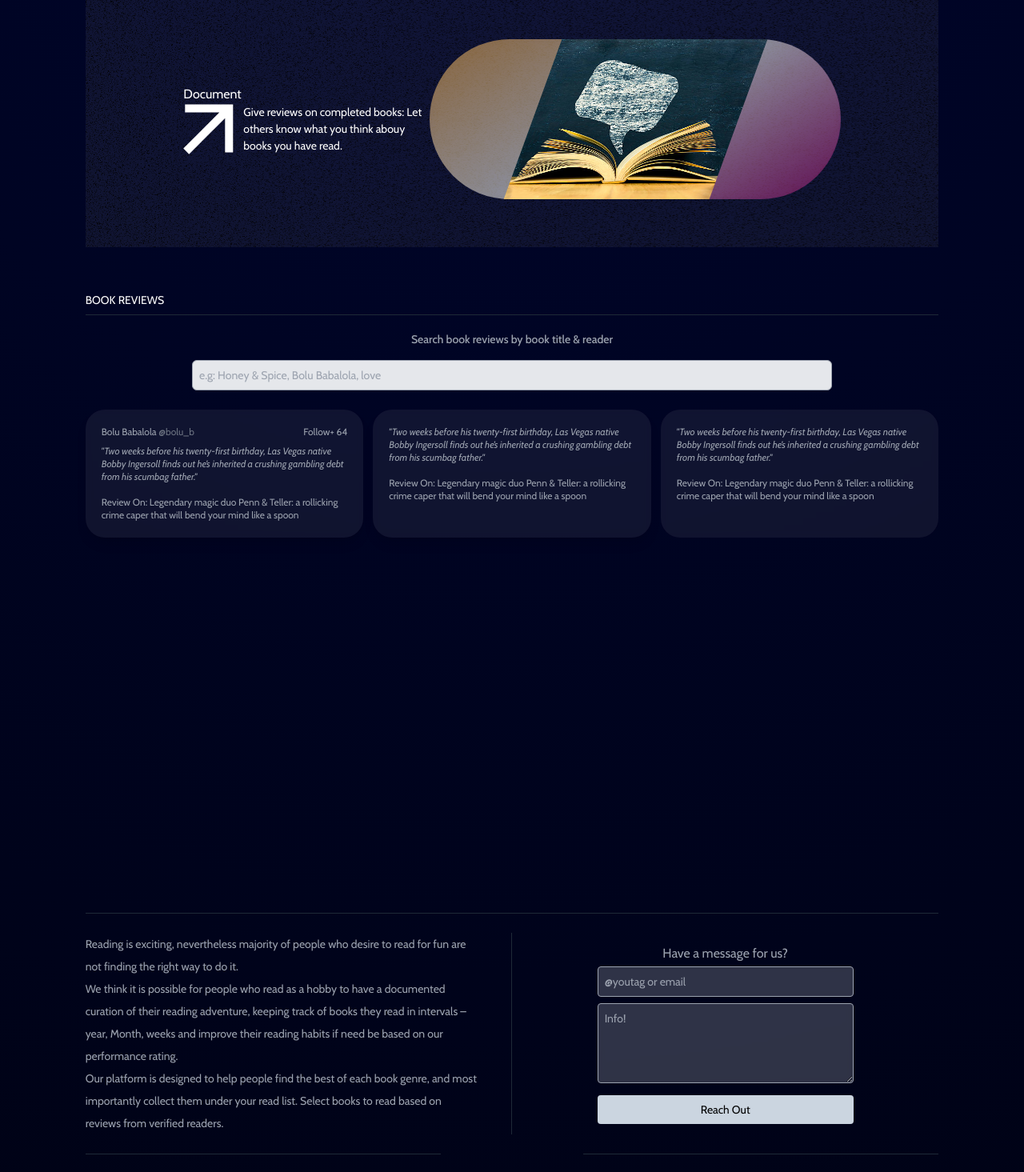
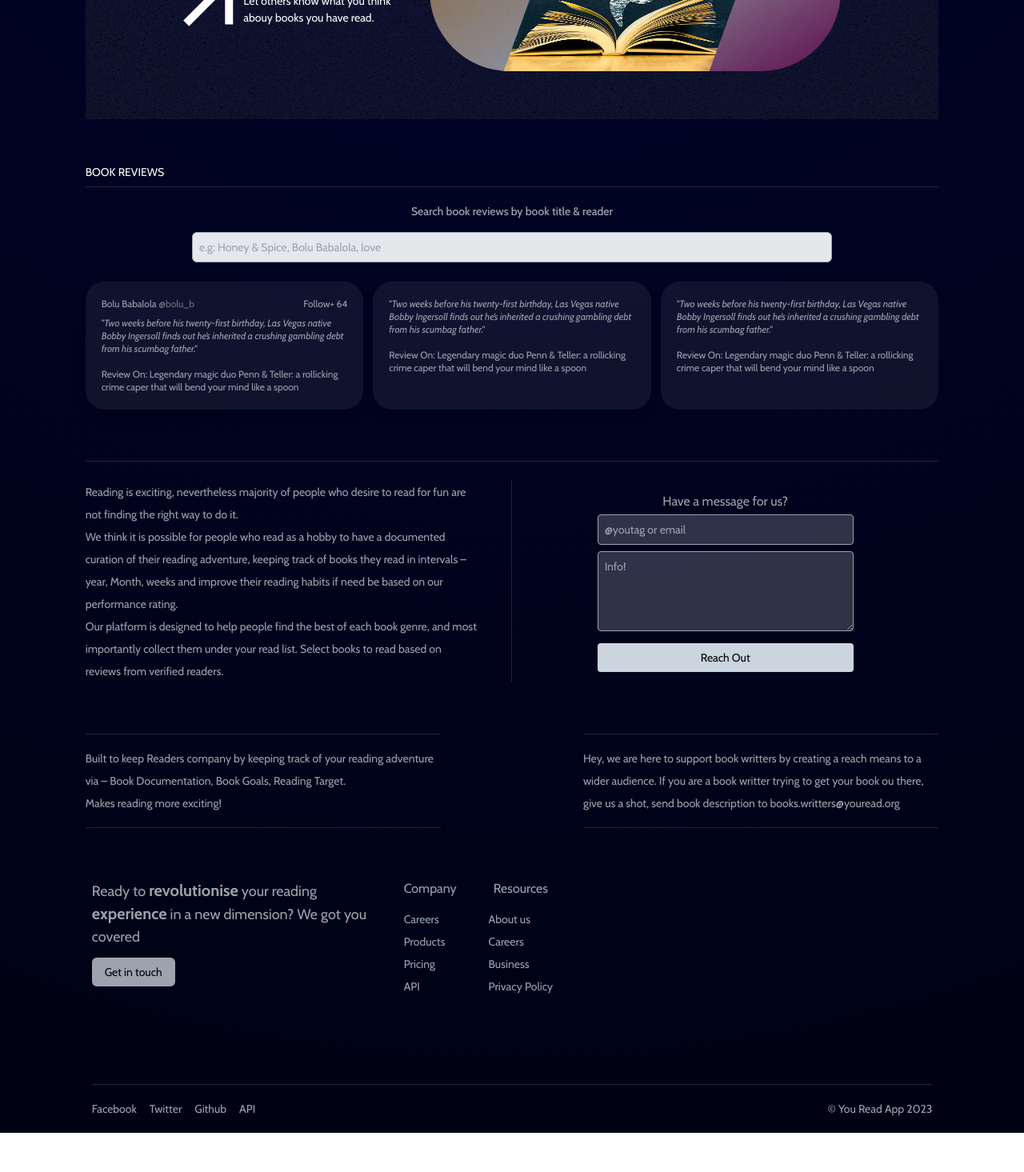
Before and after one commit to Ojochogwu866/you-read, a Vue app: page / in a window 1280 px wide. Shown: the part 2500-3965 px from the top of the page at 80% size. After the commit the page ends 3916 px from the top, so only its background shows below. Built offline with nearby package versions, Linux system fonts and the light colour scheme; no server answers.

Commit message:
refactor-8

```diff
--- a/src/components/Layouts/footer.vue
+++ b/src/components/Layouts/footer.vue
@@ -1,12 +1,37 @@
 <template>
-  <div class="w-11/12 px-2 pb-2">
-    <div class="">
+  <div class="w-full text-gray-400 mt-16 px-2">
+    <div class="flex pb-28 gap-10">
+    <div class=" w-[350px] text-left text-lg"><p>Ready to <span class="text-xl font-extrabold">revolutionise</span>  your
+    reading <span class=" text-xl font-extrabold">experience</span> in a new dimension? We got you covered</p>
+    <button class=" px-4 py-2 rounded-md bg-gray-400 text-black mt-3 text-sm">Get in touch</button>
+    </div>
+    <div class="flex flex-col gap-y-4">
+      <p>Company</p>
+      <ul class="flex list-none flex-col text-left gap-y-2 text-sm">
+        <li class="cursor-pointer">Careers</li>
+        <li class="cursor-pointer">Products</li>
+        <li class="cursor-pointer">Pricing</li>
+        <li class="cursor-pointer">API</li>
+      </ul>
+    </div>
+        <div class="flex flex-col gap-y-4">
+          <p>Resources</p>
+          <ul class="flex list-none flex-col text-left text-sm gap-y-2">
+            <li class="cursor-pointer">About us</li>
+            <li class="cursor-pointer">Careers</li>
+            <li class="cursor-pointer">Business</li>
+            <li class="cursor-pointer">Privacy Policy</li>
+          </ul>
+        </div>
+    </div>
+    <div class="border-t-[1px] py-5 flex justify-between items-center border-gray-800">
       <ul class="flex list-none gap-4 text-sm">
         <li class="cursor-pointer">Facebook</li>
         <li class="cursor-pointer">Twitter</li>
         <li class="cursor-pointer">Github</li>
         <li class="cursor-pointer">API</li>
       </ul>
+      <p class="text-sm">&copy You Read App 2023</p>
     </div>
   </div>
 </template>
--- a/src/views/Pages/GetInformed.vue
+++ b/src/views/Pages/GetInformed.vue
@@ -15,7 +15,7 @@
                 <h1>Read</h1>
                 <div class="flex gap-3">
                     <img src="@/assets/Images/Vector.svg" class=" w-[30px]" alt=""/>
-                    <p class="text-[14px]">Select books to Read: Search our book catalogue, and find interesting books, or add your own book.</p>
+                    <p class="text-[14px] pr-3">Select books to Read: Search our book catalogue, and find interesting books, or add your own book.</p>
                 </div>
             </div>
             <div class=" h-[200px] w-[50%] exp flex justify-center items-center right-0 rounded-full backdrop-filter
@@ -28,7 +28,7 @@
                 <h1>Review</h1>
                 <div class="flex gap-3">
                     <img src="@/assets/Images/Vector.svg" alt=""/>
-                    <p class="text-[14px]">Review your targets: Set book reading target, document  your progress and monitor your reading time and goals.</p>
+                    <p class="text-[14px] pr-3">Review your targets: Set book reading target, document  your progress and monitor your reading time and goals.</p>
                 </div>
             </div>
             <div class=" h-[200px] w-[50%] exp flex justify-center items-center right-0 rounded-full backdrop-filter
@@ -41,7 +41,7 @@
                 <h1>Document</h1>
                 <div class="flex gap-3">
                     <img src="@/assets/Images/Vector.svg" alt=""/>
-                    <p class="text-[14px]">Give reviews on completed books: Let others know what you think abouy books you have read.</p>
+                    <p class="text-[14px] pr-3">Give reviews on completed books: Let others know what you think abouy books you have read.</p>
                 </div>
             </div>
             <div class=" h-[200px] w-[50%] exp flex justify-center items-center right-0 rounded-full backdrop-filter
--- a/src/views/Pages/Landing.vue
+++ b/src/views/Pages/Landing.vue
@@ -1,5 +1,5 @@
 <template>
-<div class="h-[120vh] justify-center flex flex-col items-center">
+<div class="h-[100vh] justify-center flex flex-col items-center">
     <div class="">
         <img src="@/assets/Images/star.svg.svg" class=" w-80 h-80 -mb-20" alt=""/>
     </div>
--- a/src/views/Pages/Overview.vue
+++ b/src/views/Pages/Overview.vue
@@ -1,6 +1,6 @@
 <template>
   <div
-    class="border-t-[1px] border-gray-800 text-gray-400 w-full py-6 flex justify-center items-center"
+    class="border-t-[1px] border-gray-800 mt-10 text-gray-400 w-full py-6 flex justify-center items-center"
   >
     <div class="w-1/2 mx-auto">
       <p
--- a/src/views/Pages/Premlim.vue
+++ b/src/views/Pages/Premlim.vue
@@ -1,5 +1,5 @@
 <template>
-  <div class=" h-[50vh] text-gray-400">
+  <div class=" h-auto mt-10 text-gray-400">
     <div class="flex w-full justify-between items-center">
       <div class="w-1/2 relative inline">
         <p class="text-left text-sm w-10/12 border-t-[1px] border-x-[white] border-y-gray-800 border-b leading-7 py-4">
--- a/src/views/Pages/Reviews.vue
+++ b/src/views/Pages/Reviews.vue
@@ -1,6 +1,6 @@
 <template>
   <div class=" text-gray-400 mt-8">
-    <div class="h-[100vh] py-6">
+    <div class="h-auto py-6">
       <h2
         class="text-sm text-left font-normal pb-2 border-b-[1px] border-gray-800 text-white"
       >
```
